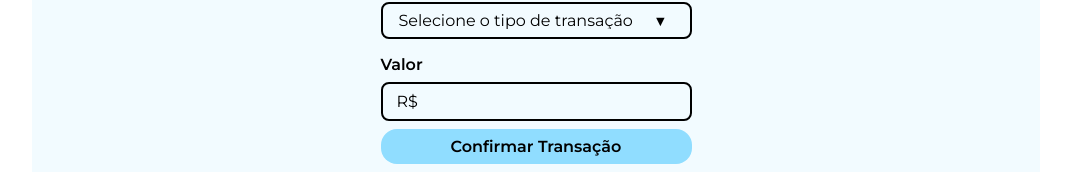
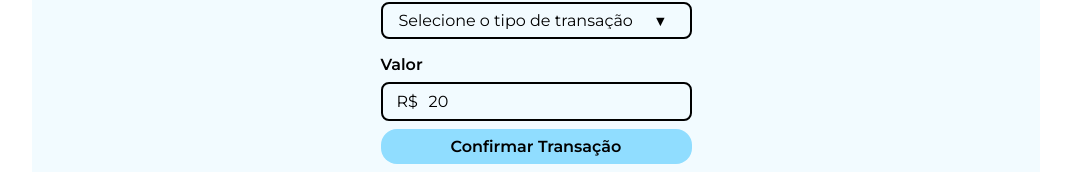
Before and after one commit to LoriJr/Alura-anybank, an Angular app: page / in a window 1280 px wide. Shown: the part 412-584 px from the top of the page, without its empty margins (104-1175 px from the left). Built offline with nearby package versions, Linux system fonts and the light colour scheme.

Commit message:
adicionando vinculo bidirecional para valores no input

```diff
--- a/src/app/form-nova-transacao/form-nova-transacao.html
+++ b/src/app/form-nova-transacao/form-nova-transacao.html
@@ -1,5 +1,5 @@
 <main class="form-wrapper">
-  <form class="form">
+  <form (ngSubmit)="aoSubmeter()" class="form">
     <h2 class="titulo">Nova transação</h2>
 
     <div class="campos">
@@ -17,7 +17,7 @@
       <label class="campo-grupo">
         Valor
         <div class="input-wrapper">
-          <input type="number" min="0.01" step="0.01" name="valor" class="campo input-valor-transacao" required>
+          <input [(ngModel)]="valorTransacao" type="number" min="0.01" step="0.01" name="valor" placeholder="00,00" class="campo input-valor-transacao" required>
         </div>
         <button class="botao-confirmar-transacao">Confirmar Transação</button>
       </label>
--- a/src/app/form-nova-transacao/form-nova-transacao.ts
+++ b/src/app/form-nova-transacao/form-nova-transacao.ts
@@ -1,11 +1,17 @@
 import { Component } from '@angular/core';
+import { FormsModule } from '@angular/forms';
 
 @Component({
   selector: 'app-form-nova-transacao',
-  imports: [],
+  imports: [FormsModule],
   templateUrl: './form-nova-transacao.html',
   styleUrl: './form-nova-transacao.css',
 })
 export class FormNovaTransacao {
+  valorTransacao = "20";
+
+  aoSubmeter(){
+    console.log(this.valorTransacao)
+  }
 
 }
```
